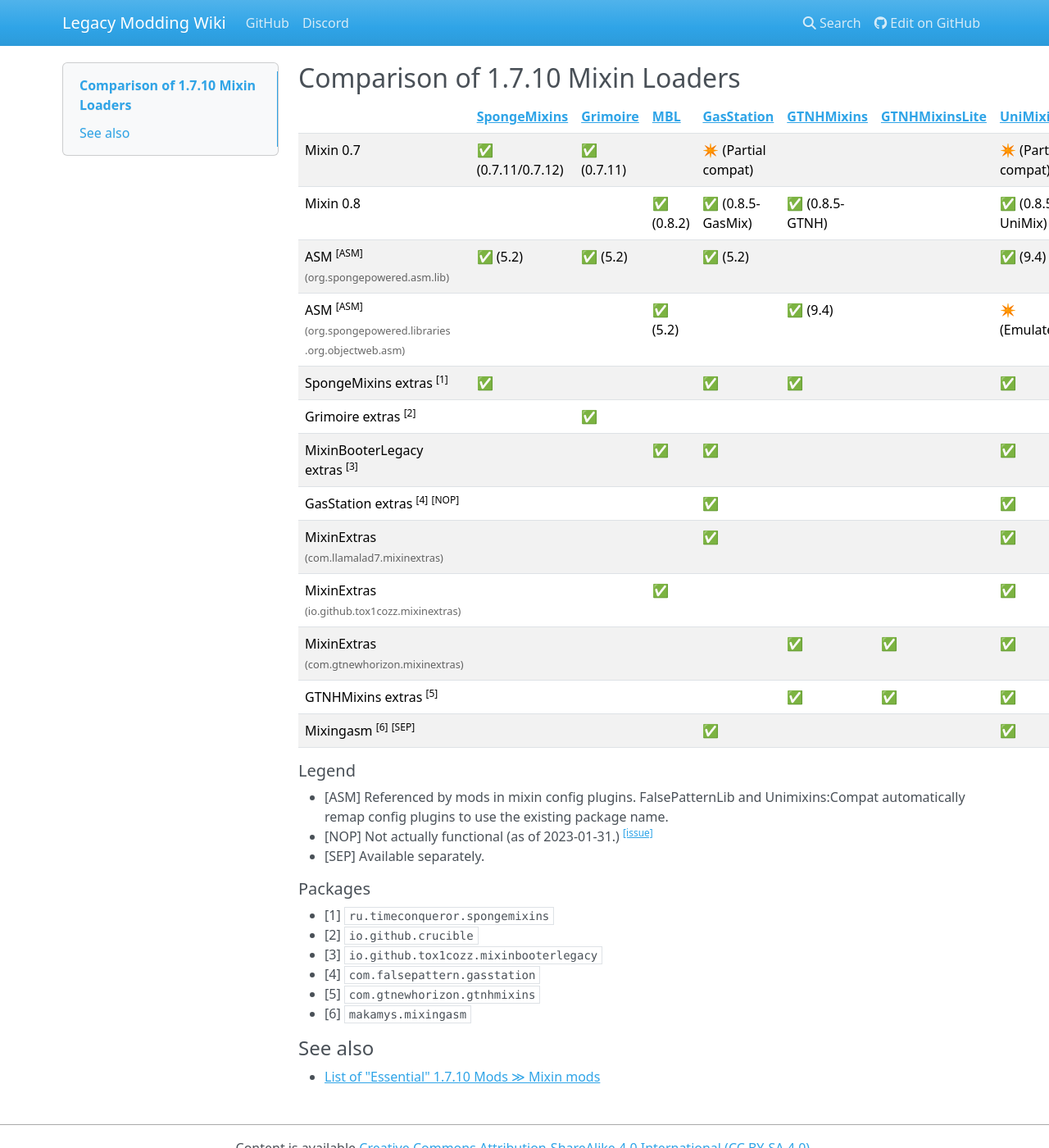
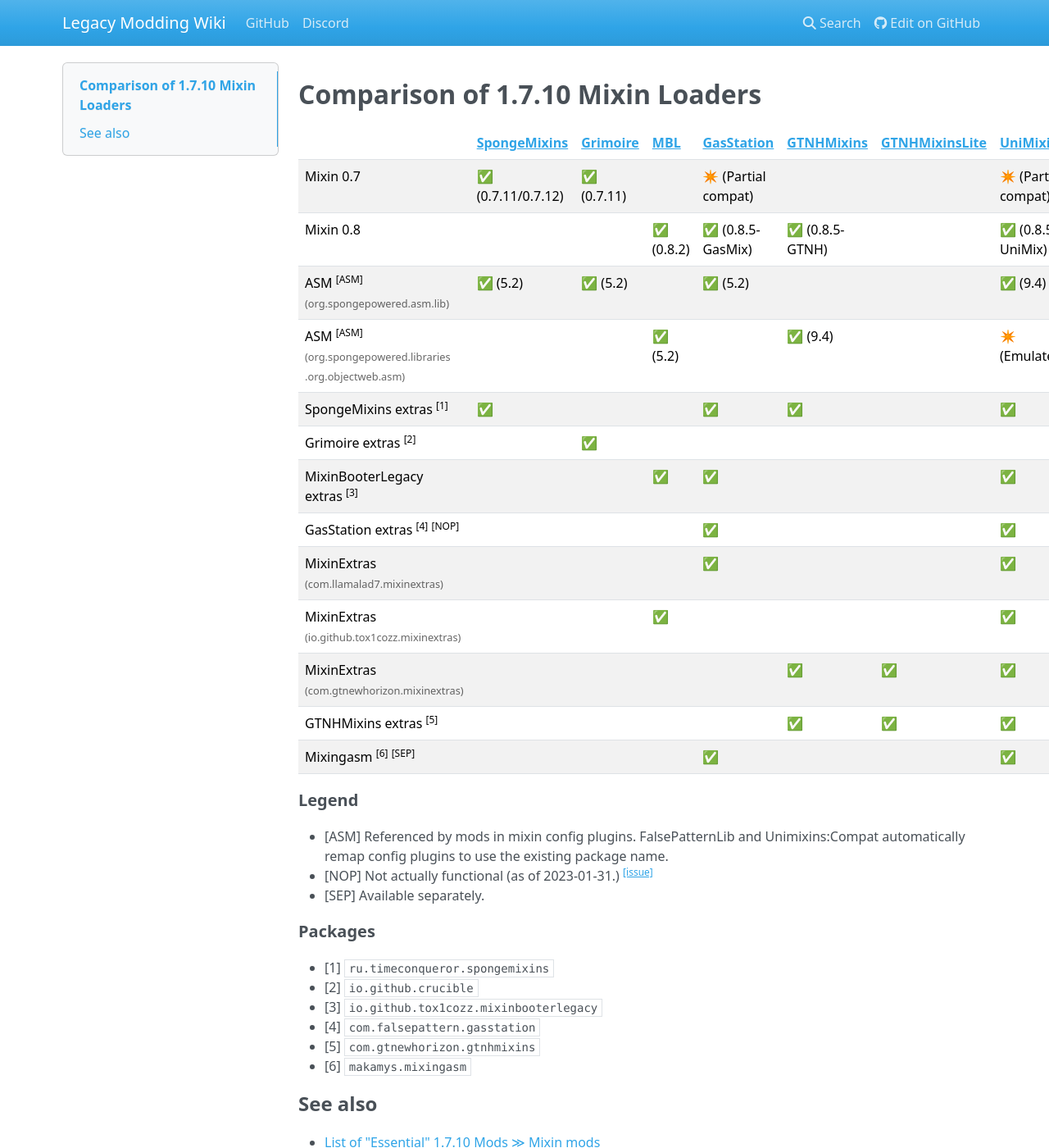
Before and after one commit to LegacyModdingMC/wiki, an MkDocs documentation site: the page built from docs/comparison-of-1.7.10-mixin-loaders.md, in a window 1280 px wide and 1400 px high. Shown: the whole window at 82% size. Built offline with MkDocs 1.6.1, drawn with Linux system fonts in a browser that asks for light colours; nearby versions of some CDN libraries.

Commit message:
Make headers bold, add dark mode

```diff
--- a/docs/css/extra-default.css
+++ b/docs/css/extra-default.css
@@ -28,6 +28,12 @@
     font-size: 13.6px;
 }
 
+h1, h2, h3, h4, h5, h6, h7 {
+    font-weight: 600 !important;
+    margin-top: 1.25rem;
+    margin-bottom: 1.25rem;
+}
+
 blockquote {
     font-size: 14px;
     opacity: 80%;
@@ -51,6 +57,31 @@
 	}
 }
 
+@media (prefers-color-scheme: dark) {
+  body {
+    color: #ffffff;
+    background-color: #211b24;
+  }
+  code {
+    color: white;
+    background-color: #343941;
+    border: none;
+  }
+
+  h1, h2, h3, h4, h5, h6, h7 {
+      color: #ffffff;
+  }
+
+  .bg-primary {
+      background-color: #29222D !important;
+      background-image: none !important;
+  }
+
+  .bg-secondary {
+      background-color: #332A38 !important;
+  }
+}
+
 body::before {
 	background: none;
 }
```
Also changed, not shown: docs/img/favicon/github.png.
